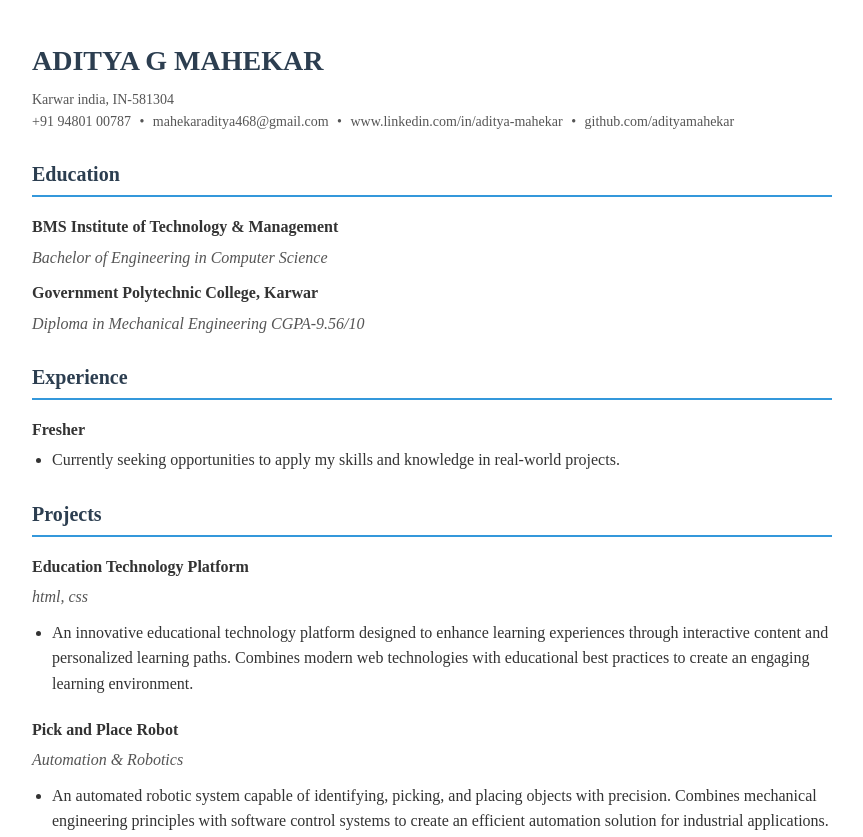
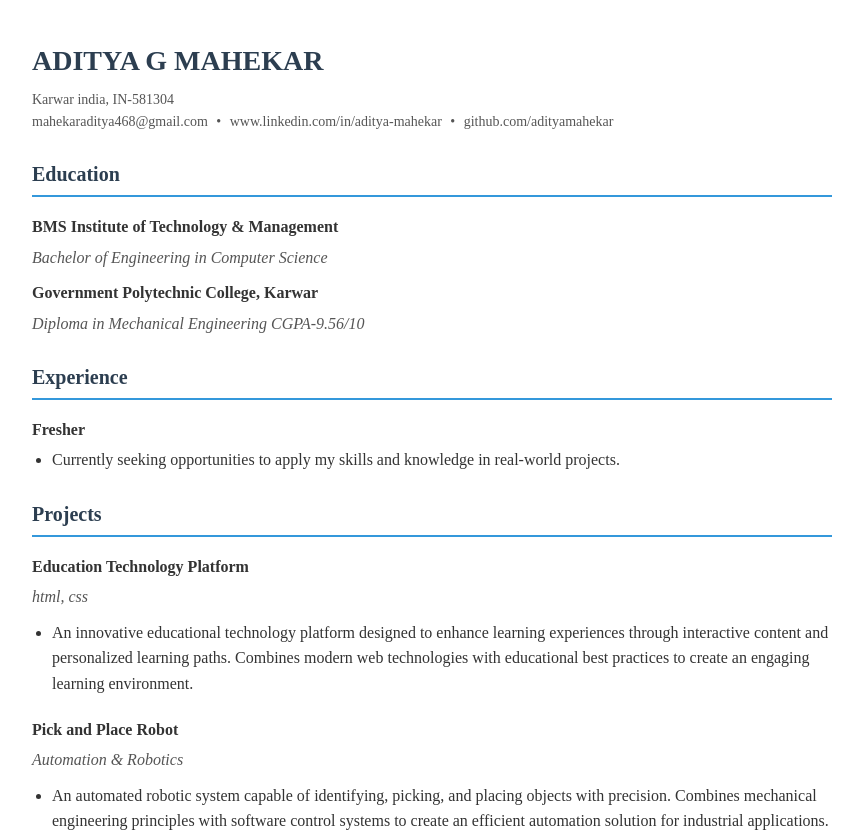
Before and after one commit to adityamahekar/Resume, a plain HTML site: page index.html in a window 1280 px wide. Shown: the top 837 px of the page, without its empty margins (208-1071 px from the left). Drawn offline with Linux system fonts and the light colour scheme.

Commit message:
Update index.html

```diff
--- a/index.html
+++ b/index.html
@@ -97,7 +97,7 @@
     <h1>ADITYA G MAHEKAR</h1>
     <div class="contact-info">
         Karwar india, IN-581304<br>
-        +91 94801 00787 <span>•</span> mahekaraditya468@gmail.com <span>•</span> www.linkedin.com/in/aditya-mahekar <span>•</span> github.com/adityamahekar
+         mahekaraditya468@gmail.com <span>•</span> www.linkedin.com/in/aditya-mahekar <span>•</span> github.com/adityamahekar
     </div>
 
     <div class="section">
```
